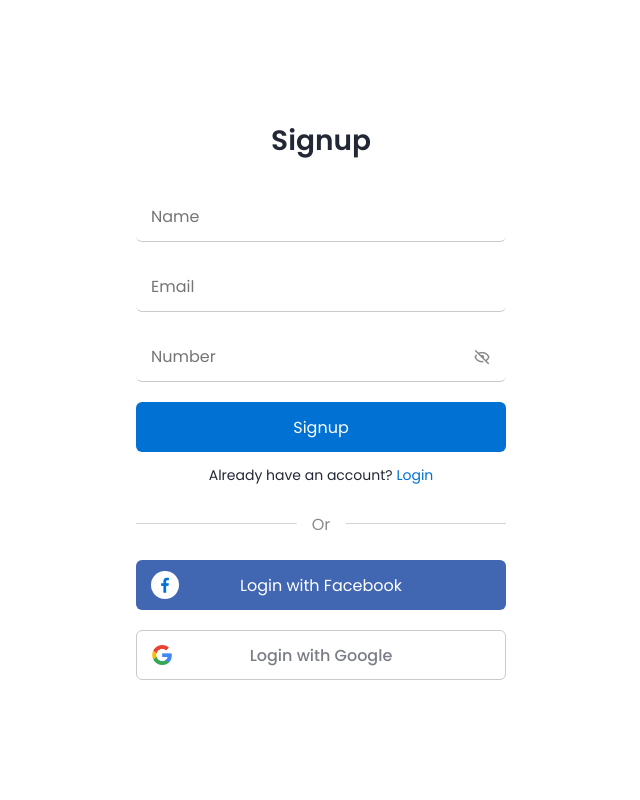
After one commit to prabhatmishra0/rapido-clone-from-user-side, a PHP site: page /root/signupform.php in a window 1280 px wide. The commit adds this page. Shown: the whole page, without its empty margins (319-959 px from the left). Run offline with PHP 8.4, Linux system fonts and the light colour scheme.

Commit message:
add some

```diff
--- a/login.css
+++ b/login.css
@@ -8,8 +8,7 @@
   font-family: "Poppins", sans-serif;
 }
 
-
-.show_message{
+.show_message {
   position: relative;
   z-index: 99;
   top: 15px;
@@ -21,9 +20,6 @@
   color: #fff;
 }
 
-.hide{
-    display: none;
-}
 .container {
   height: 100vh;
   width: 100%;
@@ -38,15 +34,24 @@
   width: 100%;
   padding: 30px;
   border-radius: 6px;
-  background: #fff;
+  /* background: #fff;
   -webkit-box-shadow: 1px 1px 9px 0px rgba(0,0,0,0.12);
 -moz-box-shadow: 1px 1px 9px 0px rgba(0,0,0,0.12);
-box-shadow: 1px 1px 9px 0px rgba(0,0,0,0.12);
+box-shadow: 1px 1px 9px 0px rgba(0,0,0,0.12); */
 }
-.form.signup {
-  opacity: 0;
-  pointer-events: none;
+
+/* Chrome, Safari, Edge, Opera */
+input::-webkit-outer-spin-button,
+input::-webkit-inner-spin-button {
+  -webkit-appearance: none;
+  margin: 0;
 }
+
+/* Firefox */
+input[type="number"] {
+  -moz-appearance: textfield;
+}
+
 .forms.show-signup .form.signup {
   opacity: 1;
   pointer-events: auto;
--- /dev/null
+++ b/signupform.php
@@ -0,0 +1,64 @@
+<!DOCTYPE html>
+<html lang="en">
+
+<head>
+    <meta charset="UTF-8">
+    <meta http-equiv="X-UA-Compatible" content="IE=edge">
+    <meta name="viewport" content="width=device-width, initial-scale=1.0">
+    <!-- Boxicons CSS -->
+    <link href='https://unpkg.com/boxicons@2.1.2/css/boxicons.min.css' rel='stylesheet'>
+    <link rel="stylesheet" href="login.css">
+    <title>Document</title>
+</head>
+
+<body>
+    <section class="container forms">
+
+        <div class="form signup">
+            <div class="form-content">
+                <header>Signup</header>
+                <form action="#">
+                    <div class="field input-field">
+                        <input type="name" placeholder="Name" class="input">
+                    </div>
+
+                    <div class="field input-field">
+                        <input type="email" placeholder="Email" class="password">
+                    </div>
+
+                    <div class="field input-field">
+                        <input type="number" placeholder="Number" class="password">
+                        <i class='bx bx-hide eye-icon'></i>
+                    </div>
+
+                    <div class="field button-field">
+                        <button>Signup</button>
+                    </div>
+                </form>
+
+                <div class="form-link">
+                    <span>Already have an account? <a href="login.php" class="link login-link">Login</a></span>
+                </div>
+            </div>
+
+            <div class="line"></div>
+
+            <div class="media-options">
+                <a href="#" class="field facebook">
+                    <i class='bx bxl-facebook facebook-icon'></i>
+                    <span>Login with Facebook</span>
+                </a>
+            </div>
+
+            <div class="media-options">
+                <a href="#" class="field google">
+                    <img src="images/google.png" alt="" class="google-img">
+                    <span>Login with Google</span>
+                </a>
+            </div>
+
+        </div>
+    </section>
+</body>
+
+</html>
```
Also changed, not shown: api.js (+21 -1 lines), index.html (+64 -21 lines), login.php (+9 -14 lines), main.css (+6 -5 lines), signup_api.php (added, +40 -0 lines).
